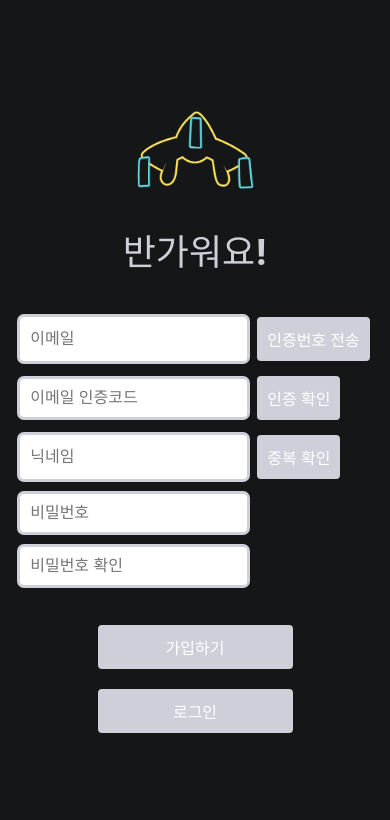
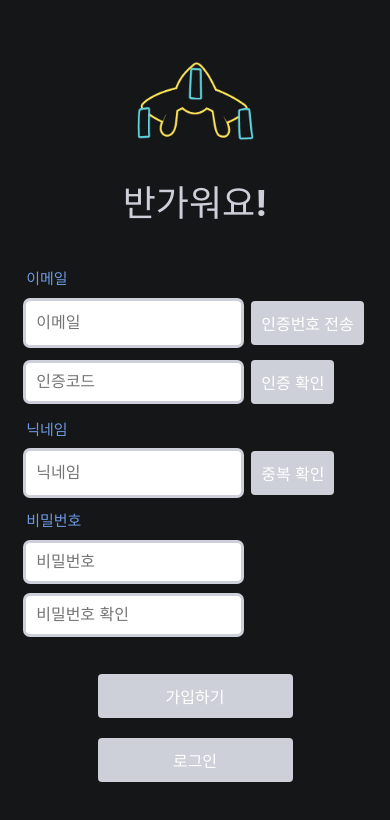
Before and after one commit to six-bald-heads/Six_Bald_Heads_Frontend, a React (Vite) app: page /signup in a window 390 px wide. Shown: the top 820 px of the page. Built offline with nearby package versions, Linux system fonts and the light colour scheme.

Commit message:
[Fix] 회원가입 placeholder 수정,인증시 input 막아두기

```diff
--- a/src/pages/SignupPage.tsx
+++ b/src/pages/SignupPage.tsx
@@ -32,7 +32,10 @@ const SignupPage: React.FC = () => {
     const [confirmPasswordError, setConfirmPasswordError] = useState<string | null>(null);
 
     const [emailValid, setEmailValid] = useState<boolean | null>(null);
+    const [isEmailVerified, setIsEmailVerified] = useState(false);
     const [nicknameValid, setNicknameValid] = useState<boolean | null>(null);
+    const [isNicknameVerified, setIsNicknameVerified] = useState(false);
+
 
     const isEmailInvalid = !email || emailError !== null;
     const isNicknameInvalid = !nickname || nicknameError !== null;
@@ -103,6 +106,7 @@ const SignupPage: React.FC = () => {
                 console.log(response);
                 setCountdown(null);
                 setEmailValid(true);
+                setIsEmailVerified(true);
             } else {
                 console.error('예상치 못한 문제가 발생했어요! : ', response.status, response.data);
             }
@@ -132,6 +136,7 @@ const SignupPage: React.FC = () => {
                 console.log('닉네임 중복 확인 성공! : ', response.data);
                 console.log(response);
                 setNicknameValid(true);
+                setIsNicknameVerified(true);
             } else {
                 console.error('예상치 못한 문제가 발생했어요! : ', response.status, response.data);
             }
@@ -163,7 +168,7 @@ const SignupPage: React.FC = () => {
         if (nickname === '') {
             setNicknameError(null);
         } else if (!nicknameRegex.test(nickname)) {
-            setNicknameError('닉네임은 4~10자의 영문자, 숫자, 한글로 구성되어야 합니다.');
+            setNicknameError('닉네임은 4~10자의 영문자, 숫자, 한글(음절)로 구성되어야 합니다.');
         } else {
             setNicknameError(null);
         }
@@ -255,17 +260,19 @@ const SignupPage: React.FC = () => {
                 </Logo>
                 <Title>반가워요!</Title>
                 <InputContainerWrapper>
+                    <PlainText>이메일</PlainText>
                     <EmailSection>
                         <Input
                             type="email"
                             placeholder="이메일"
                             value={email}
                             onChange={(e) => setEmail(e.target.value)}
+                            disabled={isEmailVerified}
                         />
                         <SendCodeButton
                             onClick={handleSendVerificationCode}
-                            isDisabled={isEmailInvalid}
-                            disabled={isEmailInvalid}
+                            isDisabled={isEmailInvalid || isEmailVerified}
+                            disabled={isEmailInvalid || isEmailVerified}
                         >
                             인증번호 전송
                         </SendCodeButton>
@@ -275,36 +282,40 @@ const SignupPage: React.FC = () => {
                         <InputContainer>
                             <Input
                                 type="text"
-                                placeholder="이메일 인증코드"
+                                placeholder="인증코드"
                                 value={verificationCode}
                                 onChange={(e) => setVerificationCode(e.target.value)}
+                                disabled={isEmailVerified}
                             />
                             {countdown !== null && <CountdownSpan>{formattedCountdown}</CountdownSpan>}
                         </InputContainer>
                         <VerifyCodeButton
                             onClick={handleVerifyCode}
-                            isDisabled={!verificationCode}
-                            disabled={!verificationCode}
+                            isDisabled={!verificationCode || isEmailVerified}
+                            disabled={!verificationCode || isEmailVerified}
                         >
                             인증 확인
                         </VerifyCodeButton>
                     </VerificationSection>
+                    <PlainText>닉네임</PlainText>
                     <NicknameSection>
                         <Input
                             type="text"
                             placeholder="닉네임"
                             value={nickname}
                             onChange={(e) => setNickname(e.target.value)}
+                            disabled={isNicknameVerified}
                         />
                         <CheckNicknameButton
                             onClick={handleCheckNickname}
-                            isDisabled={isNicknameInvalid}
-                            disabled={isNicknameInvalid}
+                            isDisabled={isNicknameInvalid || isNicknameVerified}
+                            disabled={isNicknameInvalid || isNicknameVerified}
                         >
                             중복 확인
                         </CheckNicknameButton>
                     </NicknameSection>
                     {nicknameError && <ErrorText>{nicknameError}</ErrorText>}
+                    <PlainText>비밀번호</PlainText>
                     <PasswordSection>
                         <Input
                             type="password"
@@ -487,6 +498,7 @@ const PasswordSection = styled.div`
 `;
 
 const Input = styled.input`
+  width: clamp(36px, 50vw, 200px);
   padding: 10px;
   border-radius: 4px;
   font-size: 16px;
@@ -497,6 +509,11 @@ const Input = styled.input`
   &:focus {
     outline: none;
     box-shadow: 0 0 0 3px #6D9AE3;
+  }
+
+  &:disabled {
+    background-color: #CED0D9;
+    cursor: not-allowed;
   }
 `;
 
@@ -519,6 +536,13 @@ const Button = styled.button<ButtonProps>`
   }
 `;
 
+const PlainText = styled.span`
+  color: #6D9AE3;
+  font-size: 15px;
+  margin-bottom: -5px;
+  font-weight: bold;
+`;
+
 const ErrorText = styled.span`
   color: red;
   font-size: 12px;
```
